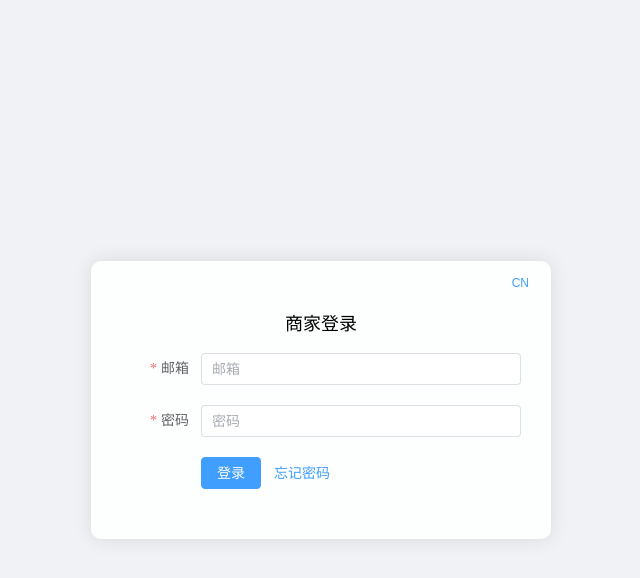
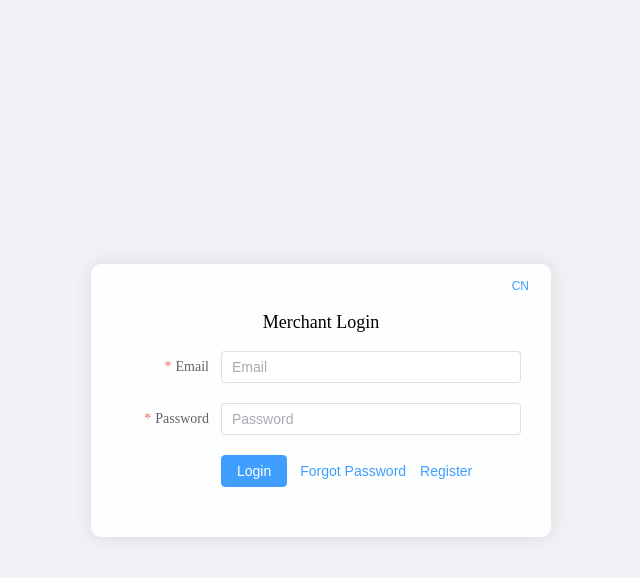
Before and after one commit to lixuanning/virtual, a Vue app: page /buyer-login in a window 1280 px wide. Both pictures are taken after a click on the button "EN". Shown: the top 578 px of the page, without its empty margins (319-959 px from the left). Built offline with nearby package versions, Linux system fonts and the light colour scheme; no server answers; the HTML template or start-up script is replaced by a standard one.

Commit message:
feat:  注册登录

```diff
--- /dev/null
+++ b/src/api/buyer.js
@@ -0,0 +1,9 @@
+import http from '@/api/http'
+
+
+// 商家注册
+export const registerForMerchant = (params) => {
+  return http.post(`/registerForMerchant`, {
+    ...params,
+  })
+}
--- a/src/language/zh.js
+++ b/src/language/zh.js
@@ -48,6 +48,10 @@ export default {
     personalSetting:'个人设置',
     setting:'设置',
   },
+  buyerRouterName:{
+    home:'首页',
+    dashboard:'数据看板',
+  },
   router:{
     userList:'用户列表',
     UserManagement:'用户管理',
--- a/src/router/buyer.js
+++ b/src/router/buyer.js
@@ -1,11 +1,17 @@
 const routes = [
-    {
-      path: '/buyer/dashboard',
-      name: 'buyerAashboard',
-      component: () => import('@/views/buyer/buyerDashboard/index.vue'),
-      meta: { pathName: '看板' },
+  {
+    path: "/buyer/home",
+    name: "buyerHome",
+    meta: { pathName: "buyerRouterName.home", icon: "HomeFilled" },
+    children: [
+      {
+        path: "/buyer/home/dashboard",
+        name: "buyerDashboard",
+        component: () => import("@/views/buyer/buyerDashboard/index.vue"),
+        meta: { pathName: "buyerRouterName.dashboard" },
+      },
+    ],
+  },
+];
 
-    },
-  ]
-
-  export default routes
+export default routes;
--- a/src/router/seller.js
+++ b/src/router/seller.js
@@ -6,7 +6,7 @@ const routes = [
     children: [
       {
         path: "/seller/home/dashboard",
-        name: "dashboard",
+        name: "sellerDashboard",
         component: () => import("@/views/seller/sellerDashboard/index.vue"),
         meta: { pathName: "sellerRouterName.dashboard" },
       },
--- a/src/views/buyer/buyerLogin/index.vue
+++ b/src/views/buyer/buyerLogin/index.vue
@@ -1,18 +1,65 @@
 <template>
   <div class="login-container">
     <div class="form-container">
-      <el-button class="language" size="small" type="text" @click="switchLanguage">
-        <span v-if="language === 'en'">CN</span>
+      <!-- 切换语言按钮 -->
+      <el-button
+        class="language"
+        size="small"
+        type="text"
+        @click="switchLanguage"
+      >
+        <span v-if="locale === 'en'">CN</span>
         <span v-else>EN</span>
       </el-button>
 
-      <p class="title">{{ $t("login.buyerTitle") }}</p>
+      <!-- 表单标题 -->
+      <p class="title">
+        {{ isLogin ? $t("login.buyerTitle") : $t("register.title") }}
+      </p>
+
+      <!-- 登录表单 -->
+      <el-form
+        :model="loginForm"
+        :rules="loginRules"
+        ref="loginFormRef"
+        @submit.prevent="loginSubmitForm"
+        label-width="100px"
+        v-if="isLogin"
+      >
+        <el-form-item :label="$t('login.email')" prop="email">
+          <el-input
+            v-model="loginForm.email"
+            :placeholder="$t('login.email')"
+          ></el-input>
+        </el-form-item>
+        <el-form-item :label="$t('login.password')" prop="password">
+          <el-input
+            type="password"
+            v-model="loginForm.password"
+            :placeholder="$t('login.password')"
+          ></el-input>
+        </el-form-item>
+        <el-form-item>
+          <el-button type="primary" @click="loginSubmitForm">{{
+            $t("login.submit")
+          }}</el-button>
+          <el-button type="text" @click="forgotPassword">{{
+            $t("login.forgot_password")
+          }}</el-button>
+          <el-button type="text" @click="toggleForm">{{
+            $t("register.title")
+          }}</el-button>
+        </el-form-item>
+      </el-form>
+
+      <!-- 注册表单 -->
       <el-form
         :model="form"
-        :rules="rules"
+        :rules="registerRules"
         ref="formRef"
         @submit.prevent="submitForm"
-        label-width="80px"
+        label-width="150px"
+        v-if="!isLogin"
       >
         <el-form-item :label="$t('login.email')" prop="email">
           <el-input
@@ -20,6 +67,21 @@
             :placeholder="$t('login.email')"
           ></el-input>
         </el-form-item>
+
+        <el-form-item :label="$t('register.name')" prop="name">
+          <el-input
+            v-model="form.name"
+            :placeholder="$t('register.name')"
+          ></el-input>
+        </el-form-item>
+
+        <el-form-item :label="$t('register.mobile')" prop="mobile">
+          <el-input
+            v-model="form.mobile"
+            :placeholder="$t('register.mobile')"
+          ></el-input>
+        </el-form-item>
+
         <el-form-item :label="$t('login.password')" prop="password">
           <el-input
             type="password"
@@ -29,10 +91,10 @@
         </el-form-item>
         <el-form-item>
           <el-button type="primary" @click="submitForm">{{
+            $t("register.submit")
+          }}</el-button>
+          <el-button type="text" @click="toggleForm">{{
             $t("login.submit")
-          }}</el-button>
-          <el-button type="text" @click="forgotPassword">{{
-            $t("login.forgot_password")
           }}</el-button>
         </el-form-item>
       </el-form>
@@ -41,23 +103,35 @@
 </template>
 
 <script setup>
-import { ref,onMounted } from "vue";
+import { ref, onMounted } from "vue";
 import { useRouter } from "vue-router";
 import { ElMessage } from "element-plus";
 import { useI18n } from "vue-i18n";
-
+import store from "@/store/index";
+import { uploadPicture, previewPicture } from "@/api/file";
+import { registerForMerchant } from "@/api/buyer";
+import { login } from "@/api/auth";
 const { locale, t } = useI18n();
-import store from "@/store/index";
-
+const router = useRouter();
+const formRef = ref(null);
+const loginFormRef = ref(null);
+const isLogin = ref(true);
 onMounted(() => {
   store.setUserinfo({});
 });
-const form = ref({
+
+const loginForm = ref({
   email: "",
   password: "",
 });
+const form = ref({
+  email: "",
+  name: "",
+  mobile: "",
+  password: "",
+});
 
-const rules = ref({
+const loginRules = ref({
   email: [
     { required: true, message: t("login.email_placeholder"), trigger: "blur" },
     {
@@ -75,21 +149,65 @@ const rules = ref({
   ],
 });
 
-const formRef = ref(null);
-const router = useRouter();
-
-const language = ref("zh");
+const registerRules = ref({
+  email: [
+    { required: true, message: t("login.email_placeholder"), trigger: "blur" },
+    {
+      type: "email",
+      message: t("login.email_format_error"),
+      trigger: ["blur", "change"],
+    },
+  ],
+  name: [
+    {
+      required: true,
+      message: t("register.name_placeholder"),
+      trigger: "blur",
+    },
+  ],
+  mobile: [
+    {
+      required: true,
+      message: t("register.mobile_placeholder"),
+      trigger: "blur",
+    },
+  ],
+  password: [
+    {
+      required: true,
+      message: t("login.password_placeholder"),
+      trigger: "blur",
+    },
+  ],
+});
 
 const switchLanguage = () => {
-  language.value = language.value === "zh" ? "en" : "zh";
-  locale.value = language.value === "zh" ? "en" : "zh";
+  locale.value = locale.value === "zh" ? "en" : "zh";
 };
 
-const submitForm = () => {
-  formRef.value.validate((valid) => {
+const toggleForm = () => {
+  isLogin.value = !isLogin.value;
+};
+const loginSubmitForm = async () => {
+  loginFormRef.value.validate(async (valid) => {
     if (valid) {
-      store.setUserinfo({ role: "buyer" });
-      router.push('/buyer');
+      const res = await login({
+        ...loginForm.value,
+      });
+      store.setUserinfo({ role: "buyer", token: res.token });
+      router.push("/buyer/home/dashboard");
+    }
+  });
+};
+const submitForm = async () => {
+  formRef.value.validate(async (valid) => {
+    if (valid) {
+      // 调用注册 API，成功后跳转到登录页面或首页
+      const res = await registerForMerchant({
+        ...form.value,
+      });
+      ElMessage.success("注册成功！");
+      isLogin.value = true;
     } else {
       ElMessage.error("表单验证失败");
     }
@@ -149,9 +267,10 @@ const forgotPassword = () => {
   top: 10px;
   right: 10px;
 }
-.title{
-  text-align:center;
-  font-size:18px;
-  font-weight:500
+
+.title {
+  text-align: center;
+  font-size: 18px;
+  font-weight: 500;
 }
 </style>
--- a/src/views/seller/sellerLogin/index.vue
+++ b/src/views/seller/sellerLogin/index.vue
@@ -102,9 +102,7 @@
             :http-request="(file) => customUpload(file, 'idCardFrontId')"
             :limit="1"
           >
-            <el-button type="text">{{
-              $t("register.uploadFront")
-            }}</el-button>
+            <el-button type="text">{{ $t("register.uploadFront") }}</el-button>
           </el-upload>
           <span v-if="form.idCardFrontId">{{ form.idCardFrontId }}</span>
         </el-form-item>
@@ -117,9 +115,7 @@
             :http-request="(file) => customUpload(file, 'idCardBackId')"
             :limit="1"
           >
-            <el-button type="text">{{
-              $t("register.uploadBack")
-            }}</el-button>
+            <el-button type="text">{{ $t("register.uploadBack") }}</el-button>
           </el-upload>
           <span v-if="form.idCardBackId">{{ form.idCardBackId }}</span>
         </el-form-item>
@@ -164,7 +160,7 @@
 </template>
 
 <script setup>
-import { ref } from "vue";
+import { ref, onMounted } from "vue";
 import { useRouter } from "vue-router";
 import { ElMessage } from "element-plus";
 import { useI18n } from "vue-i18n";
@@ -177,6 +173,9 @@ const router = useRouter();
 const formRef = ref(null);
 const loginFormRef = ref(null);
 const isLogin = ref(true);
+onMounted(() => {
+  store.setUserinfo({});
+});
 
 const loginForm = ref({
   email: "",
@@ -289,20 +288,12 @@ const loginSubmitForm = async () => {
 const submitForm = async () => {
   formRef.value.validate(async (valid) => {
     if (valid) {
-      if (isLogin.value) {
-        const res = await login({
-          ...form.value,
-        });
-        store.setUserinfo({ role: "seller" });
-        router.push("/seller/home/dashboard");
-      } else {
       // 调用注册 API，成功后跳转到登录页面或首页
       const res = await registerForOtc({
         ...form.value,
       });
       ElMessage.success("注册成功！");
       isLogin.value = true;
-      }
     } else {
       ElMessage.error("表单验证失败");
     }
```
Lines whose indentation alone changed are shown as unchanged.
